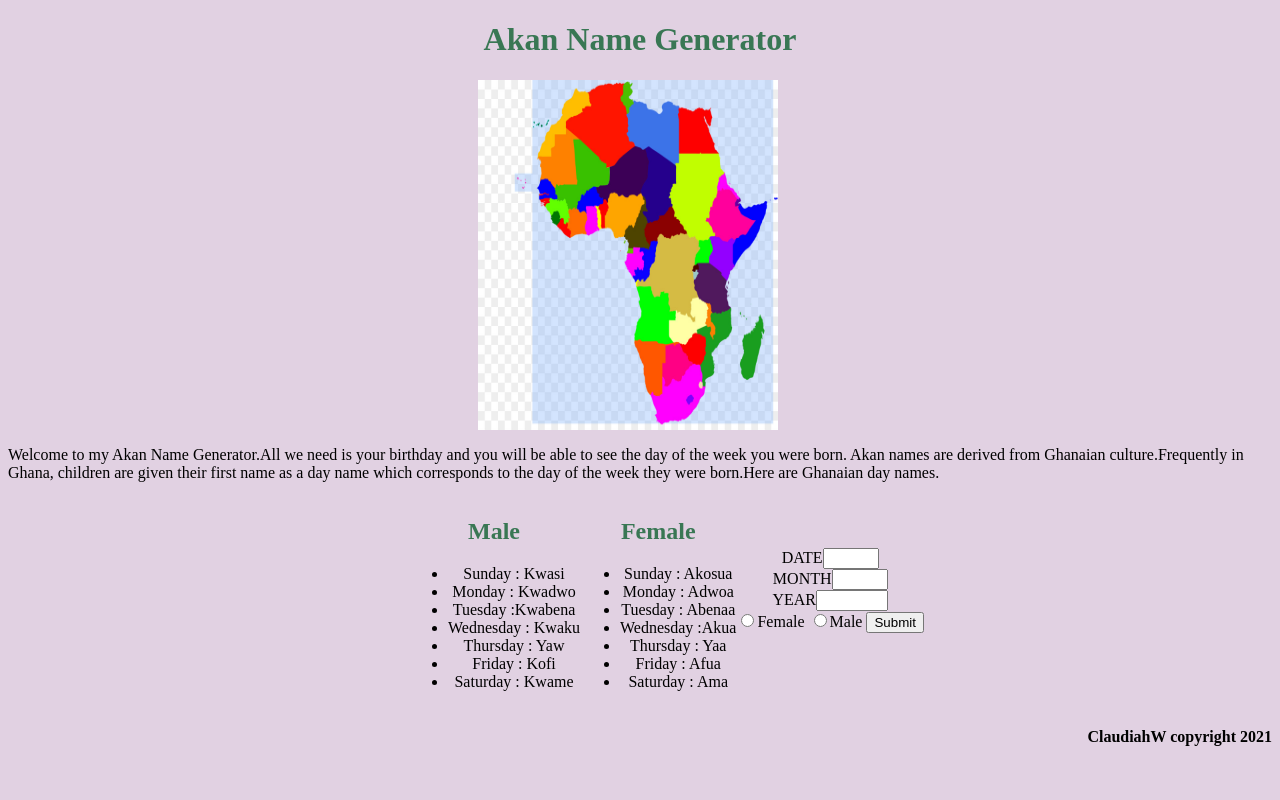
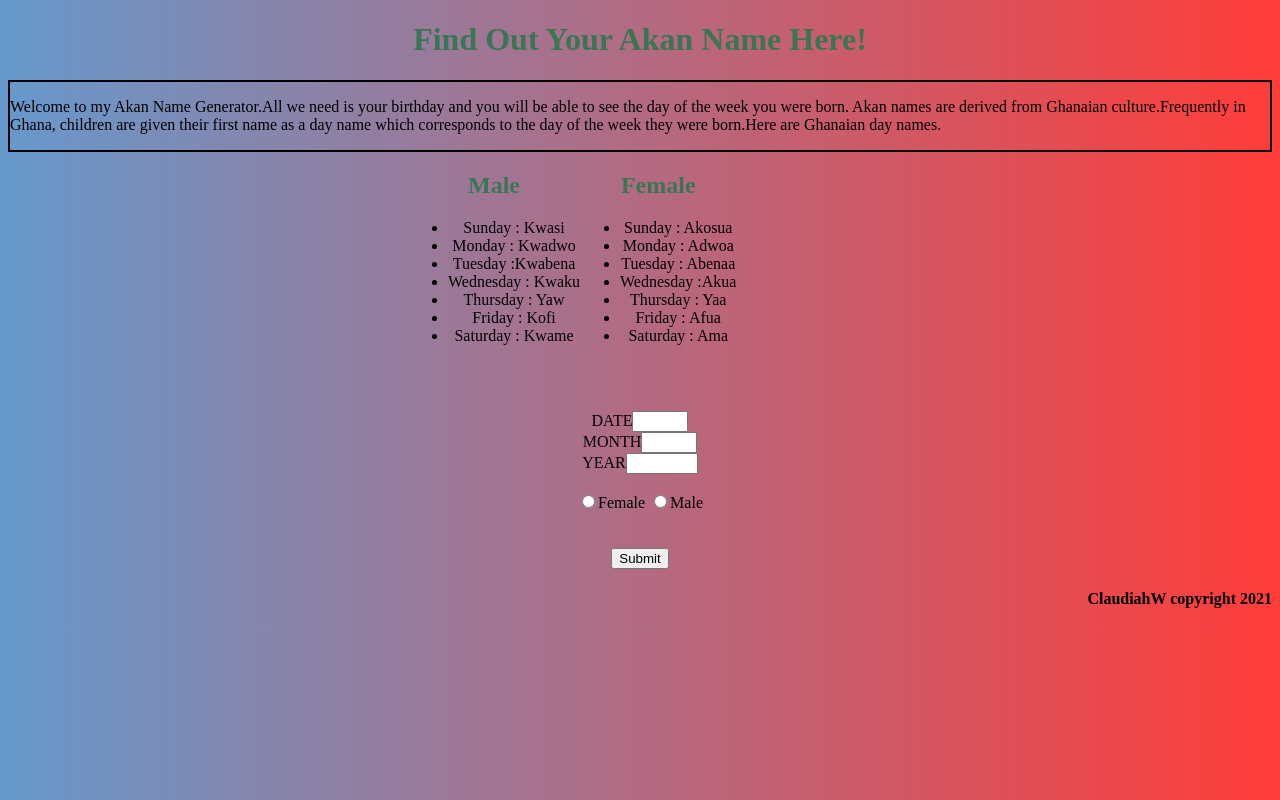
Before and after one commit to claudiahW/akan-name, a plain HTML site: page akan-name-generator.html in a window 1280 px wide. Drawn offline with Linux system fonts and the light colour scheme.

Commit message:
edit background image

```diff
--- a/akan-name-generator.html
+++ b/akan-name-generator.html
@@ -5,11 +5,7 @@
       <link href="css/styles.css" rel="stylesheet" type="text/css">
     </head>
     <body>
-        <h1>Akan Name Generator</h1>
-        <div id="africa">
-            <img src="./images/Africa.jpg" height="350px" width="300px">
-
-         </div>
+        <h1>Find Out Your Akan Name Here!</h1>
          <div class="paragraph">
             <p> Welcome to my Akan Name Generator.All we need is your birthday
                 and you will be able to see the day of the week you were born.
@@ -45,13 +41,22 @@
                         <li>Saturday : Ama</li>
                     </ul>
           </div>
+          <br>
+          <br>
+          <br>
+         </div>
           <div class="form">
             <form id="Form" onSubmit="return false">
                 DATE<input type="number" name="day" id="date" min="1" max="30" required><br>
                 MONTH<input type="number" name="Month of birth" id="month" min="1" max="12" required><br>
-                YEAR<input type="number" name="Year of birth" id="year" min="1980" max="2024" required><br>
+                YEAR<input type="number" name="Year of birth" id="year" min="1980" max="2024" required><br><br>
+
+                <div class ="genderB">
                 <input type="radio" name="gender" value="female">Female
                 <input type="radio" name="gender" value="male">Male
+                </div>
+                <br>
+                <br>
                 <button class="primary btn" onclick="Calculator ()">
                        Submit
                 </button>
--- a/css/styles.css
+++ b/css/styles.css
@@ -10,7 +10,11 @@
 #gender h2{
     color: #397754;
 }
+.genderB{
+    justify-content: flex;
+}
 #Form{
+    justify-content: flex;
     text-align: center;
     margin-top: 50px;
 }
@@ -19,7 +23,8 @@ h1{
     color: #397754;
 }
 body{
-    background-color: rgb(225, 209, 226)
+    background-image: linear-gradient(to right, #6699cc , #ff3c38);
+
 }
 img {
     text-align: center;
@@ -28,3 +33,6 @@ img {
 h4 {
     text-align: right;
 }
+.paragraph{
+    border: 2px solid black;
+}
```
